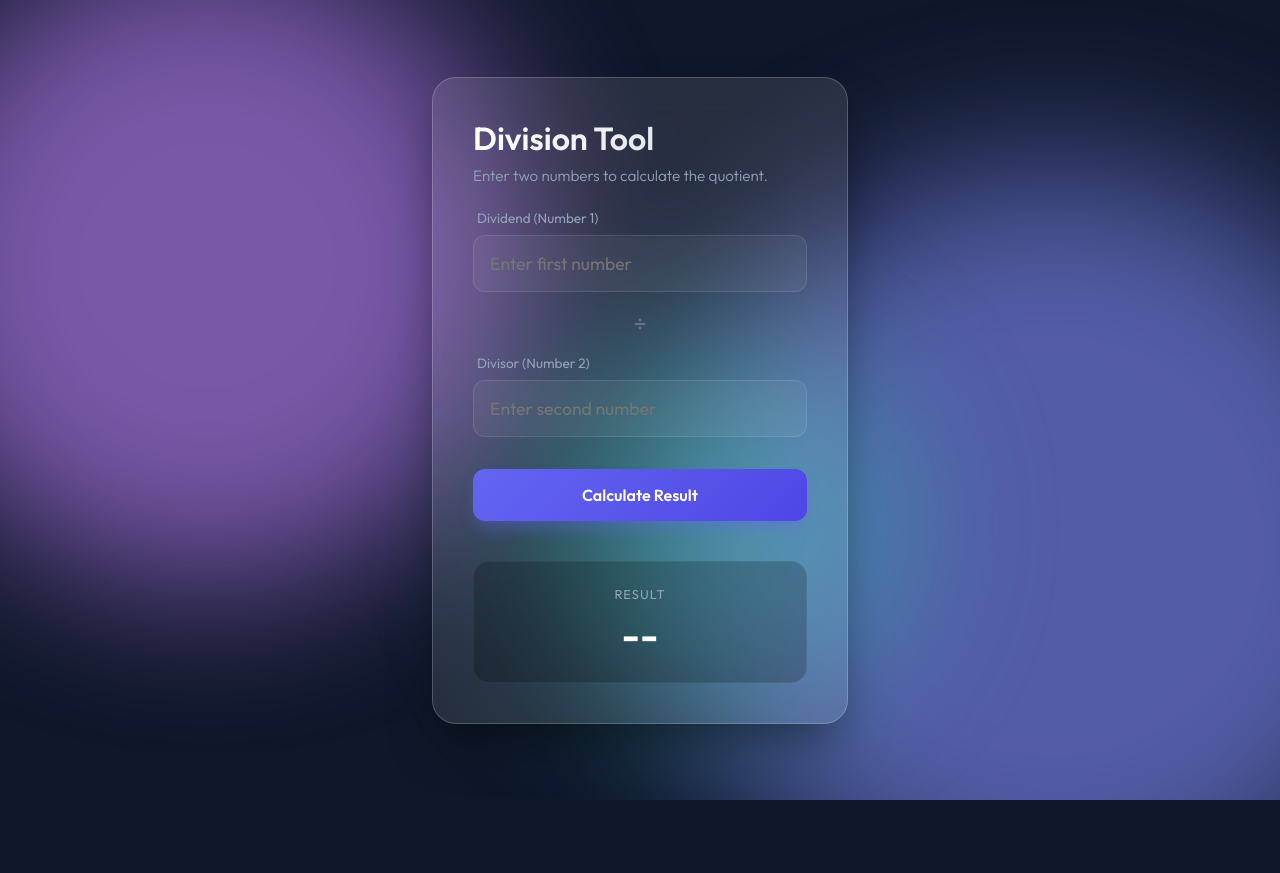
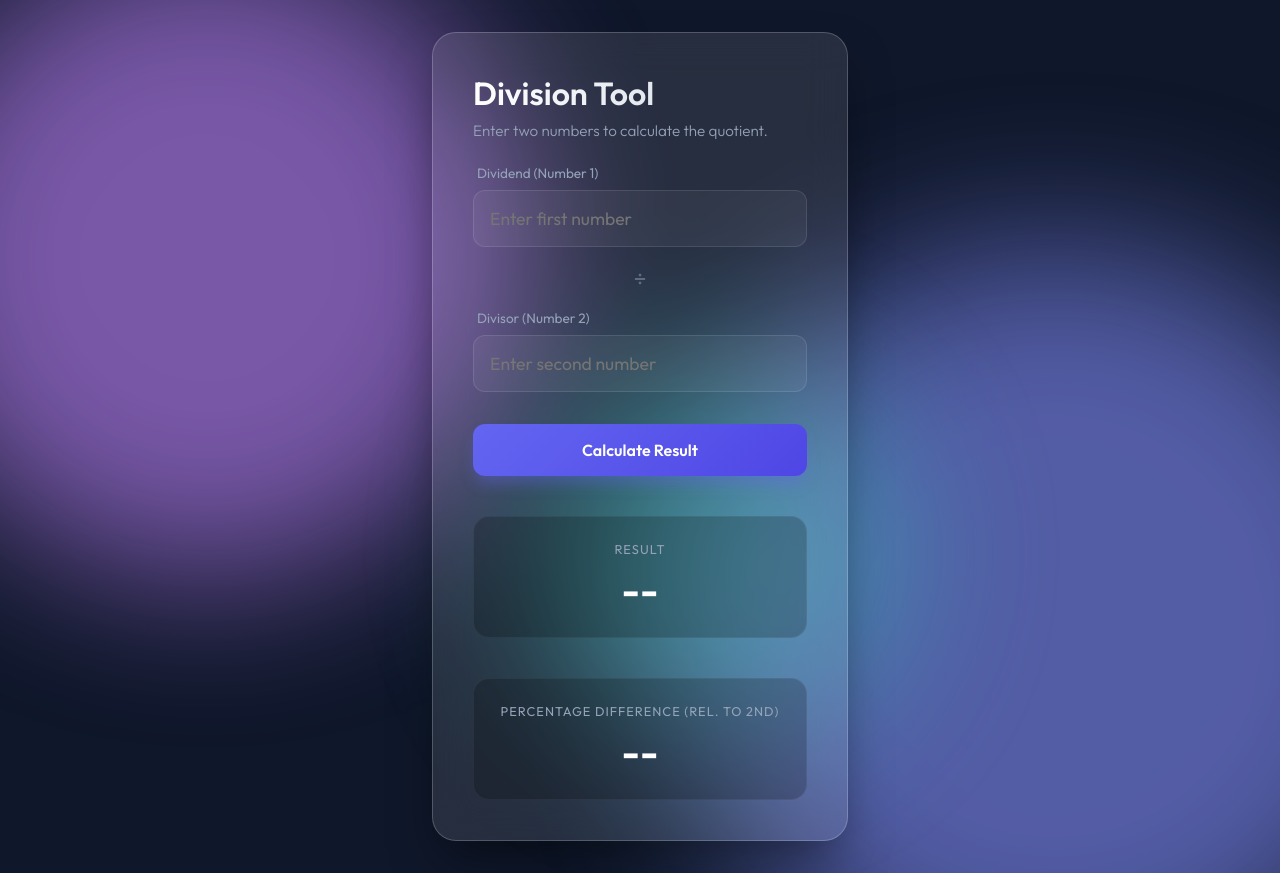
Before and after one commit to byrusber/division_tool, a plain HTML site: page index.html in a window 1280 px wide. Before the commit the page ends 800 px from the top, so only its background shows below. Drawn offline with Linux system fonts and the light colour scheme.

Commit message:
Update index.html

```diff
--- a/index.html
+++ b/index.html
@@ -1,5 +1,6 @@
 <!DOCTYPE html>
 <html lang="en">
+
 <head>
     <meta charset="UTF-8">
     <meta name="viewport" content="width=device-width, initial-scale=1.0">
@@ -9,6 +10,7 @@
     <link href="https://fonts.googleapis.com/css2?family=Outfit:wght@300;400;600&display=swap" rel="stylesheet">
     <link rel="stylesheet" href="style.css">
 </head>
+
 <body>
     <div class="background-globes">
         <div class="globe globe-1"></div>
@@ -43,9 +45,15 @@
                 <span class="label">Result</span>
                 <div class="value" id="resultValue">--</div>
             </div>
+
+            <div class="result-container" id="percentContainer">
+                <span class="label">Percentage Difference (Rel. to 2nd)</span>
+                <div class="value" id="percentValue">--</div>
+            </div>
         </div>
     </main>
 
     <script src="script.js"></script>
 </body>
+
 </html>
```
